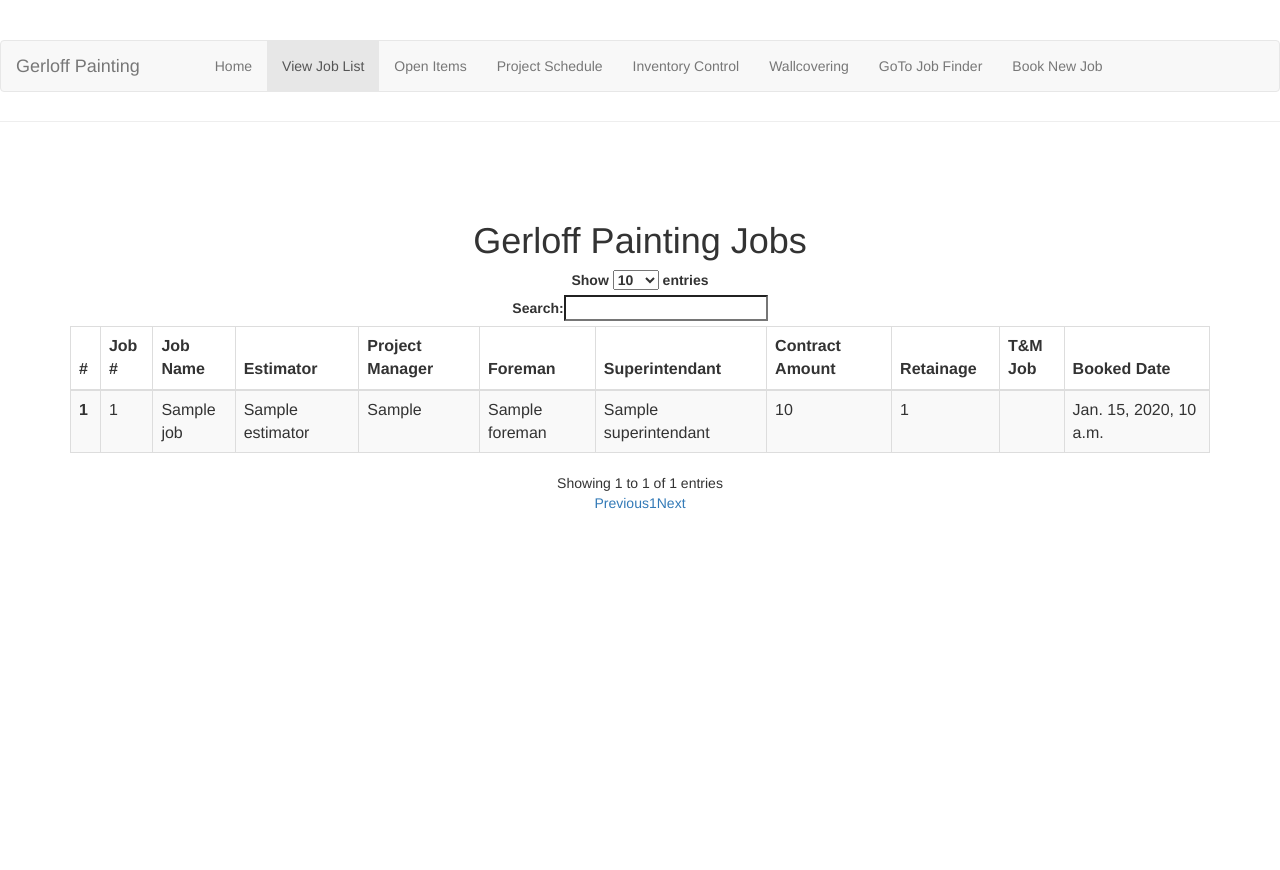
After one commit to CodeYourLife/gp, a Django app: template gerloff_painting/project_tracker/templates/project_tracker/jobs_list.html in a window 1280 px wide. The commit adds this page. Run offline with Django 3.2, Linux system fonts and the light colour scheme; the template is opened without the code that fills it: most values are stand-ins (such as "Sample title", 1, 10 or a date in 2020); data that the repository does not hold is empty; some libraries are stand-ins or nearby versions.

Commit message:
added home page, added navigation with active selection, added sorting, filtering, and paging to grid

```diff
--- a/gerloff_painting/project_tracker/templates/base.html
+++ b/gerloff_painting/project_tracker/templates/base.html
@@ -5,8 +5,10 @@
 {% bootstrap_javascript jquery=1 %}
 {% bootstrap_messages %}
 <!-- Include all compiled plugins (below), or include individual files as needed -->
+<script src="https://cdnjs.cloudflare.com/ajax/libs/datatables/1.10.12/js/jquery.dataTables.min.js"></script>
+<script src="https://cdnjs.cloudflare.com/ajax/libs/datatables/1.10.12/js/dataTables.bootstrap.min.js"></script>
+<script src "https://cdn.datatables.net/plug-ins/1.10.15/sorting/stringMonthYear.js"></script>
 <script>
-
 $(document).ready(function() {
     $( ".navbar-nav .nav-item" ).bind( "click", function(event) {
         var clickedItem = $( this );
@@ -33,18 +35,17 @@ $(document).ready(function() {
       </button>
       <a class="active navbar-brand" href="/project_tracker">Gerloff Painting<span class="sr-only">(current)</span</a>
     </div>
-
     <!-- Collect the nav links, forms, and other content for toggling -->
     <div class="collapse navbar-collapse" id="bs-example-navbar-collapse-1">
       <ul class="nav navbar-nav">
-        <li class="nav-item background"><a href="/project_tracker">Home</a></li>
-	<li class="nav-item audit"><a href="/project_tracker">View Job List</a></li>
+        <li class="nav-item index"><a href="/project_tracker">Home</a></li>
+	<li class="nav-item job_list"><a href="/project_tracker/job_list">View Job List</a></li>
 	<li class="nav-item active_jobs"><a href="/project_tracker">Open Items</a></li>
-	<li class="nav-item active_jobs"><a href="/project_tracker">Project Schedule</a></li>
-	<li class="nav-item active_jobs"><a href="/project_tracker">Inventory Control</a></li>
-	<li class="nav-item active_jobs"><a href="/project_tracker">Wallcovering</a></li>
-	<li class="nav-item active_jobs"><a href="/project_tracker">GoTo Job Finder</a></li>
-	<li class="nav-item active_jobs"><a href="/project_tracker">Book New Job</a></li>
+	<li class="nav-item"><a href="/">Project Schedule</a></li>
+	<li class="nav-item"><a href="/">Inventory Control</a></li>
+	<li class="nav-item"><a href="/">Wallcovering</a></li>
+	<li class="nav-item"><a href="/">GoTo Job Finder</a></li>
+	<li class="nav-item"><a href="/">Book New Job</a></li>
       </ul>
     </div><!-- /.navbar-collapse -->
   </div><!-- /.container-fluid -->
--- /dev/null
+++ b/gerloff_painting/project_tracker/templates/project_tracker/jobs_list.html
@@ -0,0 +1,61 @@
+{% extends 'base.html' %}
+{% block content %}
+<head>
+  <title>Gerloff Painting</title>
+  <meta charset="utf-8">
+  <meta name="viewport" content="width=device-width, initial-scale=1">
+<script>
+$(document).ready(function () {
+$('#jobs_table').DataTable();
+$('.dataTables_length').addClass('bs-select');
+});
+$( ".job_list" ).addClass("active");
+</script>
+</head>
+
+</div>
+<center class="container" style="margin-top: 5%;">
+        <div  style="overflow: auto;">
+	<h1>Gerloff Painting Jobs</h1>
+        <div class="table-wrapper-scroll-y" style="height: 600px;">
+                <table id="jobs_table" class="table responsive table-bordered table-striped table-hover">
+                <thead>
+                <tr>
+                        <th scope="col">#</th>
+                        <th scope="col">Job #</th>
+                        <th scope="col">Job Name</th>
+                        <th scope="col">Estimator</th>
+                        <th scope="col">Project Manager</th>
+                        <th scope="col">Foreman</th>
+                        <th scope="col">Superintendant</th>
+			<th scope="col">Contract Amount</th>
+			<th scope="col">Retainage</th>
+			<th scope="col">T&M Job</th>
+			<th scope="col">Booked Date</th>
+                </tr>
+                </thead>
+                <tbody>
+                {% if jobs %}
+                {% for job in jobs %}
+                <tr>
+                        <th scope="row">{{forloop.counter}}</th>
+                        <td>{{job.job_number}}</td>
+                        <td>{{job.job_name}}</td>
+                        <td>{{job.estimator}}</td>
+                        <td>{{job.project_manager}}</td>
+                        <td>{{job.foreman}}</td>
+			<td>{{job.superintendant}}</td>
+			<td>{{job.contract_amount}}</td>
+			<td>{{job.retainage_percentage}}</td>
+			<td>{{job.is_t_m_job}}</td>
+			<td>{{job.booked_date}}</td>
+                </tr>
+                {% endfor %}
+                {% endif %}
+                	</tbody>
+                	</table>
+        	</div>
+	</div>
+</center>
+{% endblock %}
+~
```
Also changed, not shown: gerloff_painting/project_tracker/templates/project_tracker/index.html (+6 -49 lines), 1 other file.
